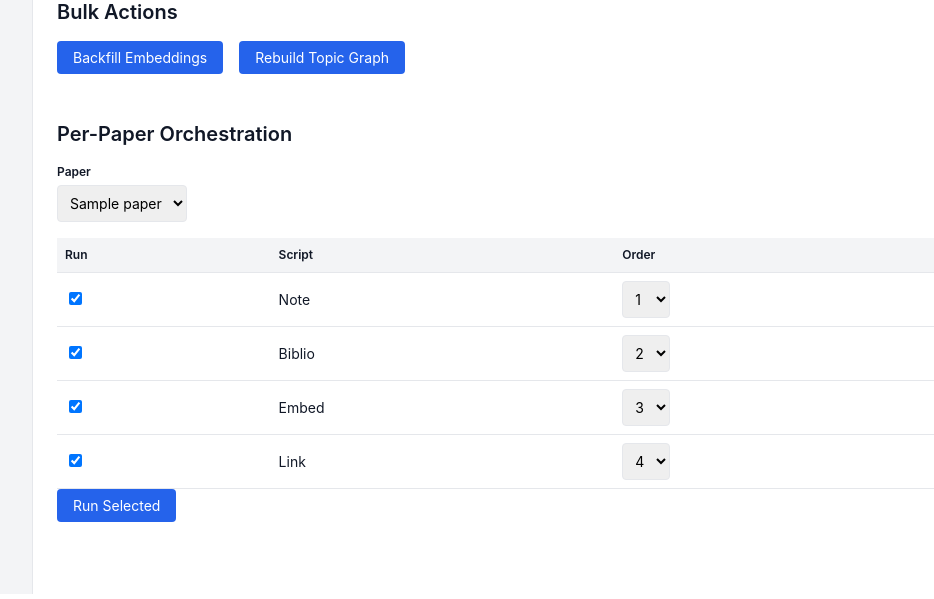
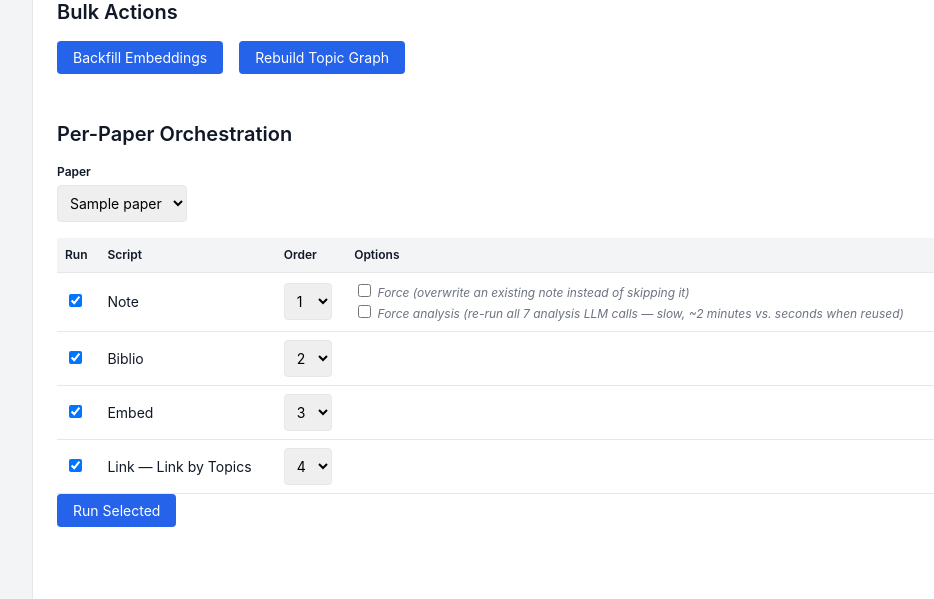
Before and after one commit to themanuelr/ragsearch-assistant, a FastAPI app: template gui/templates/processing.html in a window 1280 px wide. Shown: the part 518-1117 px from the top of the page, without its empty margins (187-1121 px from the left). Run offline with FastAPI, Linux system fonts and the light colour scheme; the template is opened without the code that fills it: most values are stand-ins (such as "Sample title", 1, 10 or a date in 2020).

Commit message:
feat(08-19): add note flag tickboxes + Link/Topics wording fix
Add an Options column to the per-paper orchestration table with two
unticked checkboxes on the note row (note_force, note_force_analysis),
labeled with their cost so a user sees what they're triggering before
clicking: force overwrites an existing note, force-analysis re-runs
the 7 analysis LLM calls (~2 min vs. seconds when reused, per the UAT
121s/7s measurement). Both default unticked -- ticking either by
default would silently make every orchestration run pay the D-16/08-13
costs those designs exist to avoid. The other three script rows (biblio/
embed/link) get an empty Options cell -- they have no behavior flags
in scope (see 08-19-PLAN.md flag_scope table).

Also closes the Link/Topics terminology instance
(.planning/todos/pending/2026-07-18-cross-page-terminology-consistency.md):
the per-paper orchestration Link row now reads "Link — Link by Topics",
and the Overview (Project) column header plus the paper-detail stage
label both read "Linked by Topics" -- the script name is retained for
traceability while the connection to its output is made explicit.

```diff
--- a/gui/templates/overview_project.html
+++ b/gui/templates/overview_project.html
@@ -18,7 +18,7 @@
           <th>Note</th>
           <th>Biblio</th>
           <th>Embed</th>
-          <th>Topics</th>
+          <th>Linked by Topics</th>
         </tr>
       </thead>
       <tbody>
--- a/gui/templates/partials/paper_row.html
+++ b/gui/templates/partials/paper_row.html
@@ -14,7 +14,7 @@
     <li>{{ macros.stage_glyph(paper.stages.note) }} <span class="stage-label">Note</span></li>
     <li>{{ macros.stage_glyph(paper.stages.biblio) }} <span class="stage-label">Biblio</span></li>
     <li>{{ macros.stage_glyph(paper.stages.embed) }} <span class="stage-label">Embed</span></li>
-    <li>{{ macros.stage_glyph(paper.stages.topics) }} <span class="stage-label">Topics</span></li>
+    <li>{{ macros.stage_glyph(paper.stages.topics) }} <span class="stage-label">Linked by Topics</span></li>
   </ul>
 
   <dl class="paper-metadata">
--- a/gui/templates/processing.html
+++ b/gui/templates/processing.html
@@ -73,6 +73,7 @@
             <th>Run</th>
             <th>Script</th>
             <th>Order</th>
+            <th>Options</th>
           </tr>
         </thead>
         <tbody>
@@ -86,6 +87,17 @@
                 {% endfor %}
               </select>
             </td>
+            <td>
+              <label class="settings-hint">
+                <input type="checkbox" name="note_force" value="true">
+                Force (overwrite an existing note instead of skipping it)
+              </label>
+              <br>
+              <label class="settings-hint">
+                <input type="checkbox" name="note_force_analysis" value="true">
+                Force analysis (re-run all 7 analysis LLM calls — slow, ~2 minutes vs. seconds when reused)
+              </label>
+            </td>
           </tr>
           <tr>
             <td><input type="checkbox" name="biblio_include" value="true" checked></td>
@@ -97,6 +109,7 @@
                 {% endfor %}
               </select>
             </td>
+            <td></td>
           </tr>
           <tr>
             <td><input type="checkbox" name="embed_include" value="true" checked></td>
@@ -108,10 +121,11 @@
                 {% endfor %}
               </select>
             </td>
+            <td></td>
           </tr>
           <tr>
             <td><input type="checkbox" name="link_include" value="true" checked></td>
-            <td>Link</td>
+            <td>Link — Link by Topics</td>
             <td>
               <select name="link_order">
                 {% for n in range(1, 5) %}
@@ -119,6 +133,7 @@
                 {% endfor %}
               </select>
             </td>
+            <td></td>
           </tr>
         </tbody>
       </table>
```
